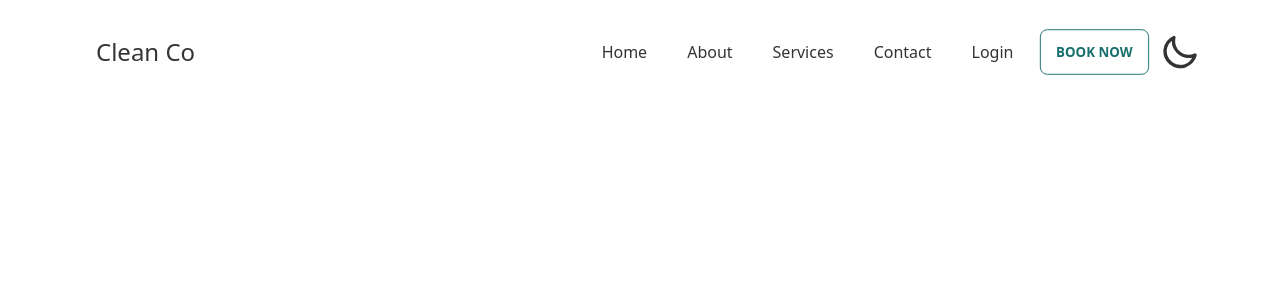
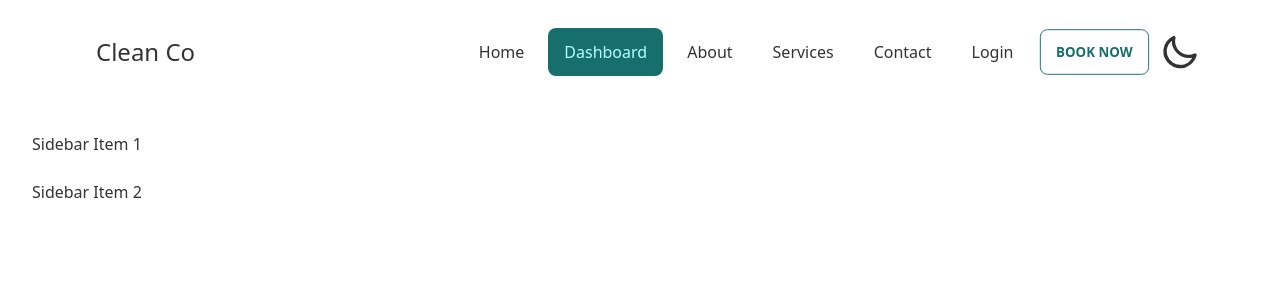
Before and after one commit to nazmul162001/clean-co-client, a React (Create React App) app: page /dashboard in a window 1280 px wide. Shown: the top 300 px of the page. Built offline with nearby package versions, Linux system fonts and the light colour scheme.

Commit message:
added admin dashboard & set dreawer for mobile menu

```diff
--- a/src/App.js
+++ b/src/App.js
@@ -7,6 +7,8 @@
 import PrivateRoute from './Authentication/PrivetRoute';
 import Services from './pages/Services';
 import About from './pages/About';
+import AdminRoute from './Authentication/AdminRoute';
+import Dashboard from './pages/Dashboard/Dashboard';
 
 function App() {
 
@@ -26,6 +28,10 @@
             <Route path='/about' element={<About></About>}></Route>
                     {/* more privet route here  */}
           </Route>
+          {/* admin route  */}
+          <Route element={<AdminRoute />}>
+            <Route path='/dashboard' element={<Dashboard></Dashboard>}></Route>
+          </Route>
         </Routes>
       </Navbar>
     </div>
--- /dev/null
+++ b/src/Authentication/AdminRoute.js
@@ -0,0 +1,14 @@
+import React from 'react';
+import { Navigate, Outlet, useLocation } from 'react-router-dom';
+import useAdmin from '../hooks/useAdmin';
+
+const AdminRoute = () => {
+    const location = useLocation();
+    const [admin] = useAdmin();
+    if(!admin){
+      return <Navigate to='/' replace></Navigate>;
+    }
+    return <Outlet />;
+};
+
+export default AdminRoute;
--- a/src/components/Navbar.js
+++ b/src/components/Navbar.js
@@ -1,5 +1,6 @@
 import React, { useState } from 'react';
 import { Link, NavLink } from 'react-router-dom';
+import admin from '../hooks/useAdmin';
 
 const Navbar = ({ children }) => {
   const [dark, setDark] = useState(false);
@@ -9,6 +10,13 @@
       <div class="drawer-content flex flex-col">
         {/* <!-- Navbar --> */}
         <div class="w-full navbar bg-base-100 px-0 md:px-20 sticky top-0 my-5 z-50">
+        {/* <label for="my-drawer-2" class="btn btn-primary ">Open drawer</label> */}
+
+        <label for="my-drawer-2" tabindex="0" class="btn btn-ghost btn-circle drawer-button lg:hidden">
+        <svg xmlns="http://www.w3.org/2000/svg" class="h-5 w-5" fill="none" viewBox="0 0 24 24" stroke="currentColor"><path stroke-linecap="round" stroke-linejoin="round" stroke-width="2" d="M4 6h16M4 12h16M4 18h7" /></svg>
+      </label>
+
+
           <div class="flex-1 px-2 mx-2 text-2xl">Clean Co</div>
           <div class="flex-none lg:hidden">
             <label for="my-drawer-3" class="btn btn-square btn-ghost">
@@ -34,6 +42,13 @@
                   Home
                 </NavLink>
               </li>
+              {admin && (
+                <li>
+                  <NavLink to="/dashboard" className="rounded-lg">
+                    Dashboard
+                  </NavLink>
+                </li>
+              )}
               <li>
                 <NavLink to="/about" className="rounded-lg">
                   About
@@ -108,6 +123,11 @@
             </NavLink>
           </li>
           <li>
+            <NavLink to="/dashboard" className="rounded-lg">
+              Dashboard
+            </NavLink>
+          </li>
+          <li>
             <NavLink to="/about" className="rounded-lg">
               About
             </NavLink>
--- /dev/null
+++ b/src/hooks/useAdmin.js
@@ -0,0 +1,8 @@
+import React, { useState } from 'react';
+
+const useAdmin = () => {
+  const [admin, setAdmin] = useState(true);
+  return [admin]
+};
+
+export default useAdmin;
--- /dev/null
+++ b/src/pages/Dashboard/Dashboard.js
@@ -0,0 +1,25 @@
+import React from 'react';
+
+const Dashboard = () => {
+  return (
+    <div class="drawer drawer-mobile">
+  <input id="my-drawer-2" type="checkbox" class="drawer-toggle" />
+  <div class="drawer-content flex flex-col items-center justify-center">
+    {/* <!-- Page content here --> */}
+
+
+  </div>
+  <div class="drawer-side">
+    <label for="my-drawer-2" class="drawer-overlay"></label>
+    <ul class="menu p-4 overflow-y-auto w-80 bg-base-100 text-base-content">
+      {/* <!-- Sidebar content here --> */}
+      <li><a>Sidebar Item 1</a></li>
+      <li><a>Sidebar Item 2</a></li>
+    </ul>
+
+  </div>
+</div>
+  );
+};
+
+export default Dashboard;
```
